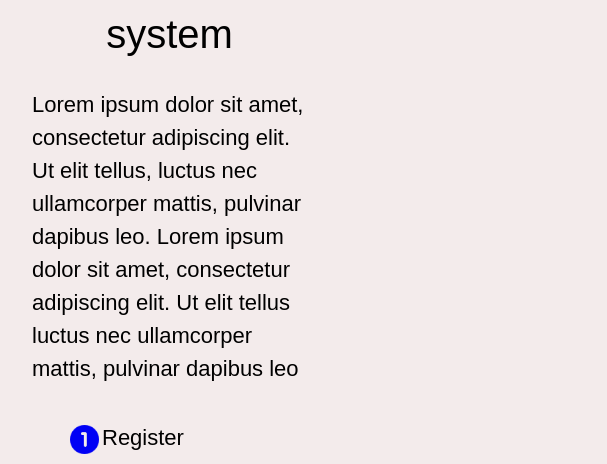
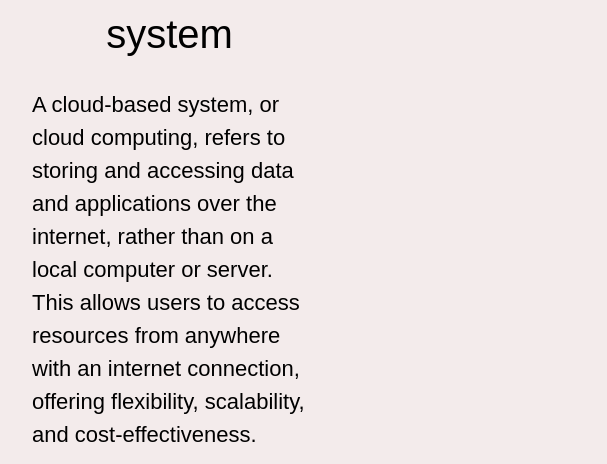
Before and after one commit to CAbinesh/new, a plain HTML site: page index.html in a window 1280 px wide. Shown: the part 1077-1541 px from the top of the page, 43-650 px from the left. Drawn offline with Linux system fonts and the light colour scheme; a web font is replaced by a local one.

Commit message:
Update index.html

```diff
--- a/index.html
+++ b/index.html
@@ -416,11 +416,7 @@
                 <div class="col-xl-6 col-lg-6 col-md-6 col-md-6">
                     <div class="inside3">
                         <h3 class="text-center">Cloud based system</h3>
-                        <p class="justify-content-center">Lorem ipsum dolor sit amet, consectetur adipiscing elit. Ut
-                            elit tellus, luctus nec ullamcorper mattis, pulvinar dapibus
-                            leo. Lorem ipsum dolor sit amet, consectetur adipiscing elit.
-                            Ut elit tellus luctus nec ullamcorper mattis, pulvinar dapibus
-                            leo
+                        <p class="justify-content-center">A cloud-based system, or cloud computing, refers to storing and accessing data and applications over the internet, rather than on a local computer or server. This allows users to access resources from anywhere with an internet connection, offering flexibility, scalability, and cost-effectiveness.
                         </p>
                         <ul>
                             <li><img src="1b.png" width="35px" style="vertical-align: middle;">Register</li>
```
